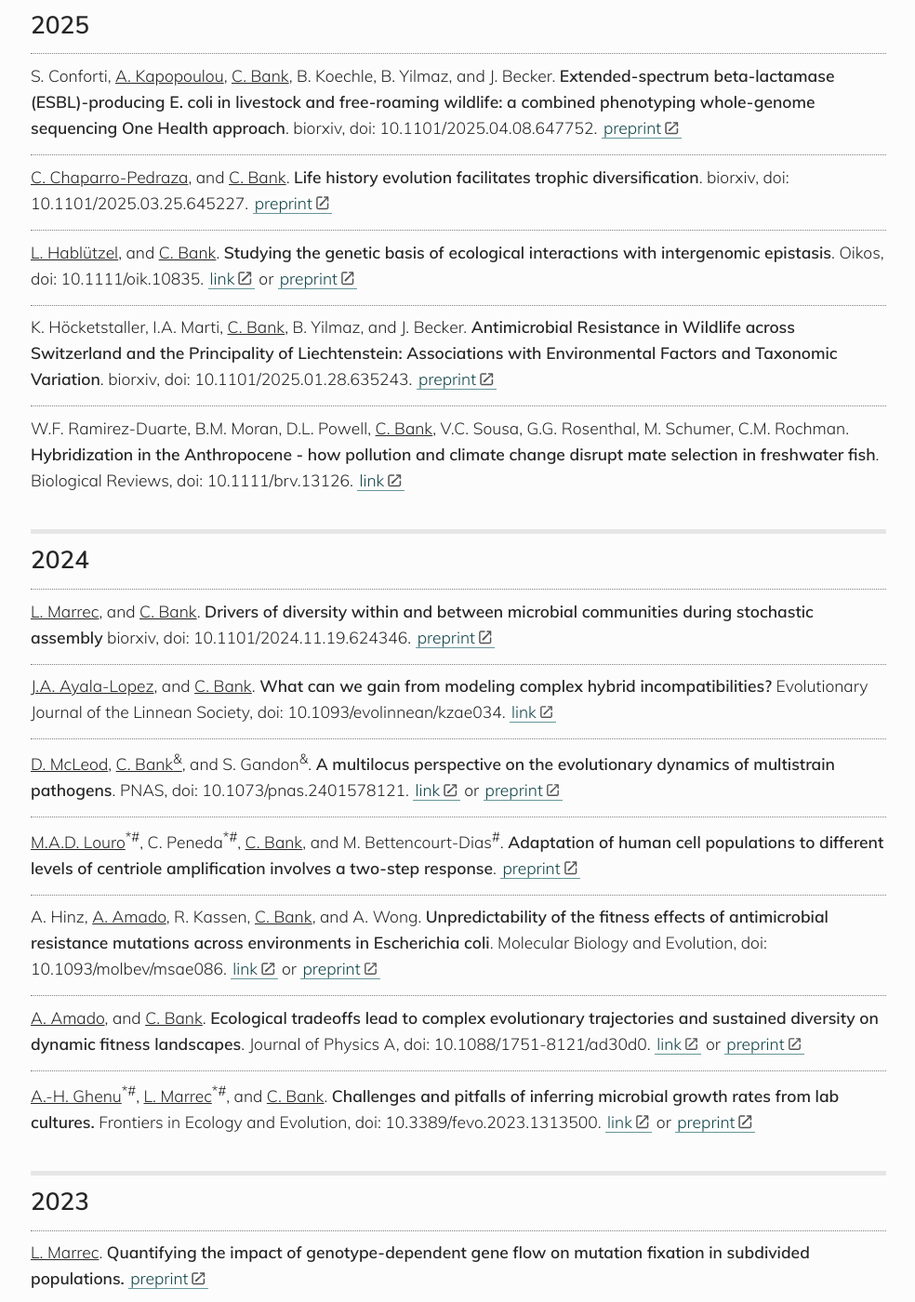
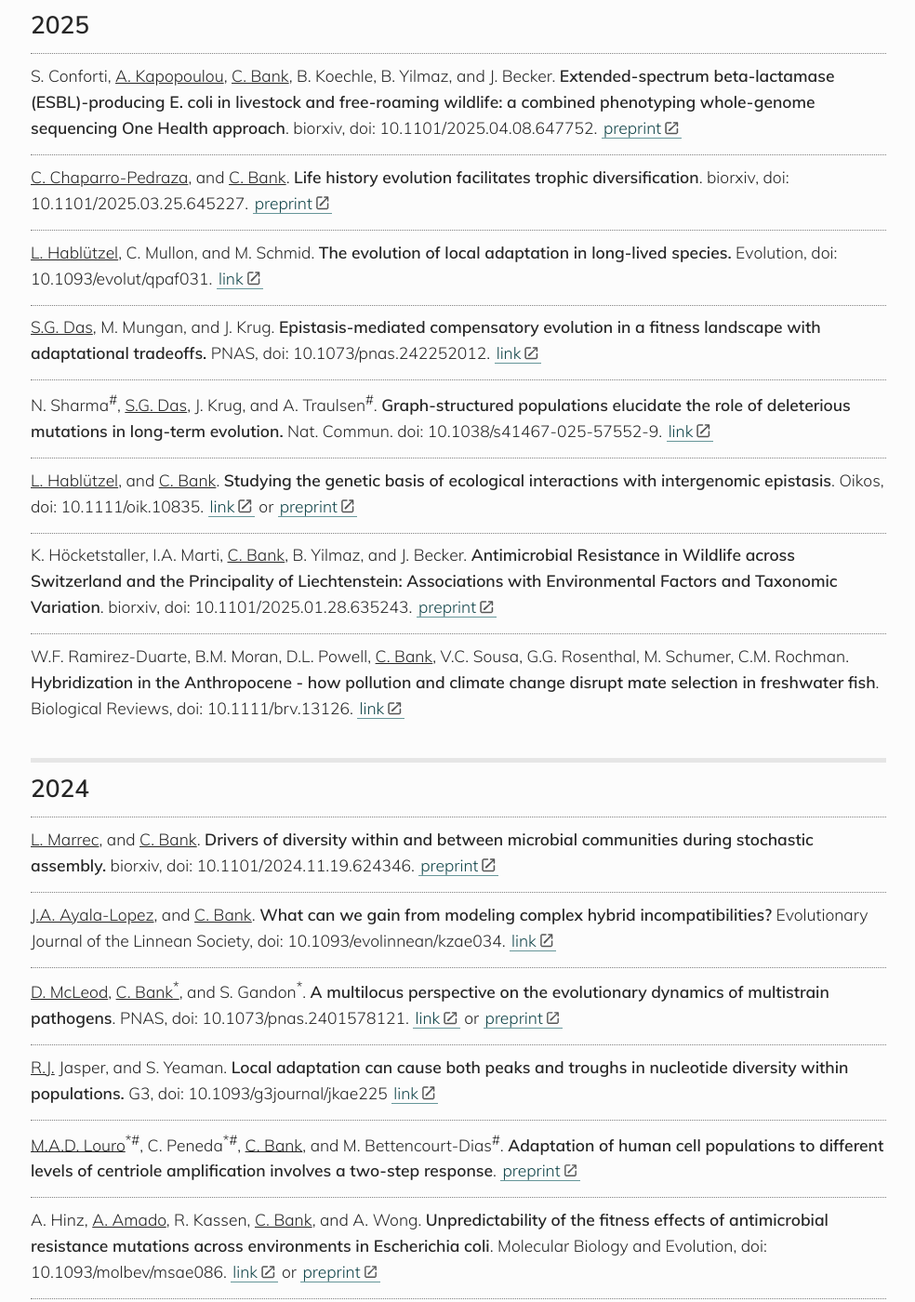
Before and after one commit to banklab/banklab.github.io, a Jekyll site: the page built from publications.md, in a window 1280 px wide and 1400 px high, scrolled down 609 px. Shown: the whole window at 93% size, without its empty margins (147-1131 px from the left). Built offline with Jekyll 4.4.1, drawn with Linux system fonts in a browser that asks for light colours; some web fonts are replaced; some of the changed text lies outside the part shown.

Commit message:
Update publications.md
Lots of new publications from lab members added.

```diff
--- a/publications.md
+++ b/publications.md
@@ -25,6 +25,12 @@ S. Conforti, <u>A. Kapopoulou</u>, <u>C. Bank</u>, B. Koechle, B. Yilmaz, and J.
 
 <u>C. Chaparro-Pedraza</u>, and <u>C. Bank</u>. **Life history evolution facilitates trophic diversification**. biorxiv, doi: 10.1101/2025.03.25.645227. [preprint](https://www.biorxiv.org/content/10.1101/2025.03.25.645227v1)
 
+<u>L. Hablützel</u>, C. Mullon, and M. Schmid. **The evolution of local adaptation in long-lived species.** Evolution, doi: 10.1093/evolut/qpaf031. [link](https://academic.oup.com/evolut/advance-article-abstract/doi/10.1093/evolut/qpaf031/8051330)
+
+<u>S.G. Das</u>, M. Mungan, and J. Krug. **Epistasis-mediated compensatory evolution in a fitness landscape with adaptational tradeoffs.** PNAS, doi: 10.1073/pnas.242252012. [link](https://www.pnas.org/doi/abs/10.1073/pnas.2422520122)
+
+N. Sharma<sup>#</sup>, <u>S.G. Das</u>, J. Krug, and A. Traulsen<sup>#</sup>. **Graph-structured populations elucidate the role of deleterious mutations in long-term evolution.** Nat. Commun. doi: 10.1038/s41467-025-57552-9. [link](https://www.nature.com/articles/s41467-025-57552-9#citeas)
+
 <u>L. Hablützel</u>, and <u>C. Bank</u>. **Studying the genetic basis of ecological interactions with intergenomic epistasis**. Oikos, doi: 10.1111/oik.10835. [link](http://doi.org/10.1111/oik.10835) or [preprint](https://ecoevorxiv.org/repository/view/6801/)
 
 K. Höcketstaller, I.A. Marti, <u>C. Bank</u>, B. Yilmaz, and J. Becker. **Antimicrobial Resistance in Wildlife across Switzerland and the Principality of Liechtenstein: Associations with Environmental Factors and Taxonomic Variation**. biorxiv, doi: 10.1101/2025.01.28.635243. [preprint](https://www.biorxiv.org/content/10.1101/2025.01.28.635243v1)
@@ -33,11 +39,13 @@ W.F. Ramirez-Duarte, B.M. Moran, D.L. Powell, <u>C. Bank</u>, V.C. Sousa, G.G. R
 
 ## 2024
 
-<u>L. Marrec</u>, and <u>C. Bank</u>. **Drivers of diversity within and between microbial communities during stochastic assembly** biorxiv, doi: 10.1101/2024.11.19.624346. [preprint](https://www.biorxiv.org/content/10.1101/2024.11.19.624346v1)
+<u>L. Marrec</u>, and <u>C. Bank</u>. **Drivers of diversity within and between microbial communities during stochastic assembly.** biorxiv, doi: 10.1101/2024.11.19.624346. [preprint](https://www.biorxiv.org/content/10.1101/2024.11.19.624346v1)
 
 <u>J.A. Ayala-Lopez</u>, and <u>C. Bank</u>. **What can we gain from modeling complex hybrid incompatibilities?** Evolutionary Journal of the Linnean Society, doi: 10.1093/evolinnean/kzae034. [link](https://academic.oup.com/evolinnean/advance-article/doi/10.1093/evolinnean/kzae034/7924183?utm_source=authortollfreelink&utm_campaign=evolinnean&utm_medium=email&guestAccessKey=704c8ef7-2db8-4ea4-9d99-b6198057ad2a)
 
-<u>D. McLeod</u>, <u>C. Bank<sup>&</sup></u>, and S. Gandon<sup>&</sup>. **A multilocus perspective on the evolutionary dynamics of multistrain pathogens**. PNAS, doi: 10.1073/pnas.2401578121. [link](https://www.pnas.org/doi/10.1073/pnas.2401578121) or [preprint](https://www.biorxiv.org/content/10.1101/2023.10.27.564465v1)
+<u>D. McLeod</u>, <u>C. Bank<sup>*</sup></u>, and S. Gandon<sup>*</sup>. **A multilocus perspective on the evolutionary dynamics of multistrain pathogens**. PNAS, doi: 10.1073/pnas.2401578121. [link](https://www.pnas.org/doi/10.1073/pnas.2401578121) or [preprint](https://www.biorxiv.org/content/10.1101/2023.10.27.564465v1)
+
+<u>R.J.</u> Jasper, and S. Yeaman. **Local adaptation can cause both peaks and troughs in nucleotide diversity within populations.** G3, doi: 10.1093/g3journal/jkae225 [link](https://academic.oup.com/g3journal/article/14/11/jkae225/7759903)
 
 <u>M.A.D. Louro</u><sup>*#</sup>, C. Peneda<sup>*#</sup>, <u>C. Bank</u>, and M. Bettencourt-Dias<sup>#</sup>. **Adaptation of human cell populations to different levels of centriole amplification involves a two-step response**. [preprint](https://www.biorxiv.org/content/10.1101/2024.02.15.580424v2)
 
@@ -50,6 +58,8 @@ A. Hinz, <u>A. Amado</u>, R. Kassen, <u>C. Bank</u>, and A. Wong. **Unpredictabi
 ## 2023
 
 <u>L. Marrec</u>. **Quantifying the impact of genotype-dependent gene flow on mutation fixation in subdivided populations.** [preprint](https://www.biorxiv.org/content/10.1101/2023.11.29.569213v1.abstract)
+
+Y.-P. Lin, H.-W. Chen, P.-M. Yeh, S.S. Anand, J. Lin, <u>J. Li</u>, T. Noble, R. Nair, R. Schafleitner, M. Samsononova, E. Bishop-von-Wettberg, S. Nuzhdin, C.-T. Ting, R.J. Lawn, C.-R. Lee. **Demographic history and distinct selection signatures of two domestication genes in mungbean.** Plant Physiology, doi: 10.1093/plphys/kiad356. [link](https://academic.oup.com/plphys/article/193/2/1197/7202204)
 
 <u>J. Li</u>, and <u>C. Bank</u>. **Dominance and multi-locus interaction**. Trends in Genetics, doi: 10.1016/j.tig.2023.12.003. [link](https://www.cell.com/trends/genetics/abstract/S0168-9525(23)00262-7) or [preprint](https://arxiv.org/abs/2310.04730)
 
```
Also changed, not shown: other parts of publications.md (+1 -1 lines).
